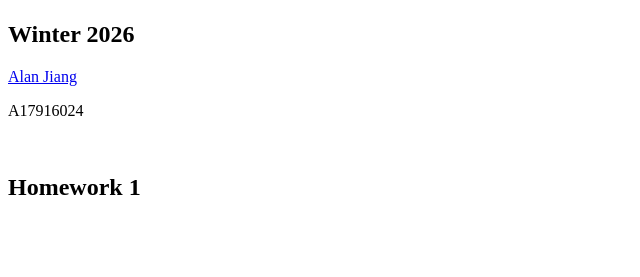
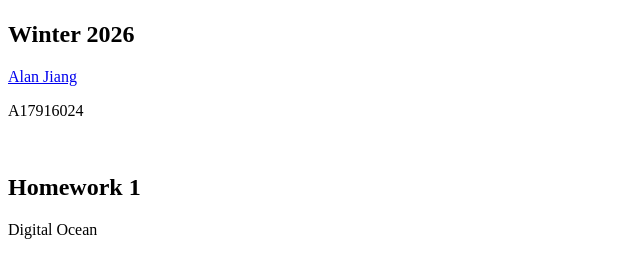
Before and after one commit to jiangalan21/Ajs-Analytics, a plain HTML site: page alanjiang/index.html in a window 1280 px wide. Shown: the part 59-336 px from the top of the page, without its empty margins (0-640 px from the left). Drawn offline with Linux system fonts and the light colour scheme.

Commit message:
Added Homework 1 Detail

```diff
--- a/alanjiang/index.html
+++ b/alanjiang/index.html
@@ -23,6 +23,7 @@
 
   <div>
     <h2>Homework 1</h2>
+    <p>Digital Ocean</p>
 
   </div>
 
```
